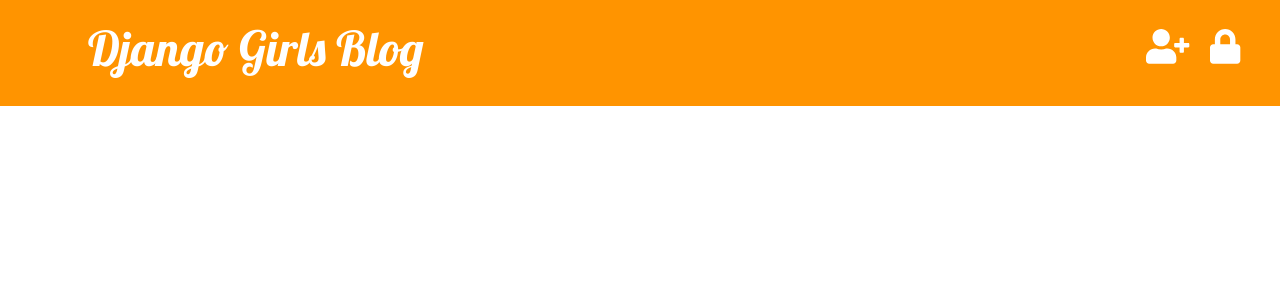
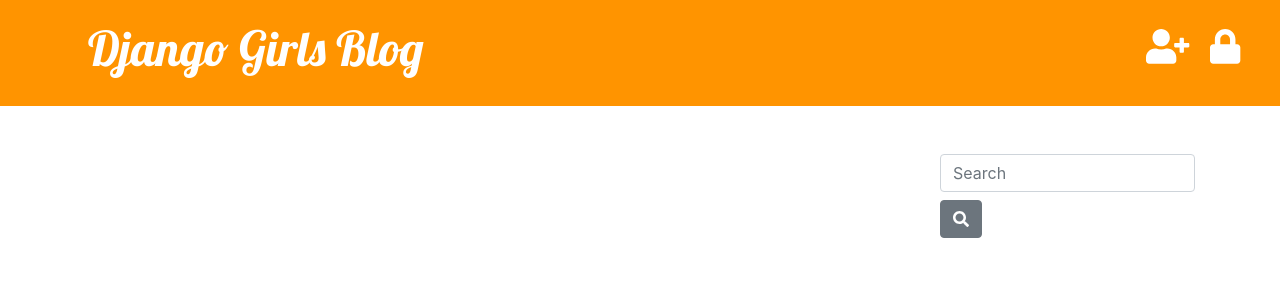
Before and after one commit to ftnext/nextstep_djangogirls_tutorial, a Django app: page / in a window 1280 px wide. Shown: the top 300 px of the page. Run offline with Django 3.2, Linux system fonts and the light colour scheme; data that the repository does not hold is empty; some libraries are stand-ins or nearby versions.

Commit message:
[feat] タイトルにkeywordを含む記事を検索できる機能を追加
* 右側にblockを追加、post_listに検索フォームを用意

```diff
--- a/apps/blog/templates/blog/post_list.html
+++ b/apps/blog/templates/blog/post_list.html
@@ -49,3 +49,13 @@
     </nav>
   {% endif %}
 {% endblock %}
+
+{% block sidebar %}
+  <form method="GET" action="{% url 'blog:post_list' %}">
+    <input class="form-control mb-2" type="text" name="keyword"
+      placeholder="Search" aria-label="Search">
+    <button class="btn btn-secondary" type="submit">
+      <i class="fas fa-search"></i>
+    </button>
+  </form>
+{% endblock %}
--- a/apps/blog/views.py
+++ b/apps/blog/views.py
@@ -22,6 +22,9 @@
 
     def get_queryset(self):
         posts = Post.objects.filter(published_date__lte=timezone.now())
+        keyword = self.request.GET.get('keyword')
+        if keyword:
+            posts = posts.filter(title__icontains=keyword)
         return posts
 
 
--- a/apps/templates/base.html
+++ b/apps/templates/base.html
@@ -55,6 +55,10 @@
           {% block content %}
           {% endblock %}
         </div>
+        <div class="col-md-3 offset-md-1">
+          {% block sidebar %}
+          {% endblock %}
+        </div>
       </div>
     </div>
     <script defer
```
